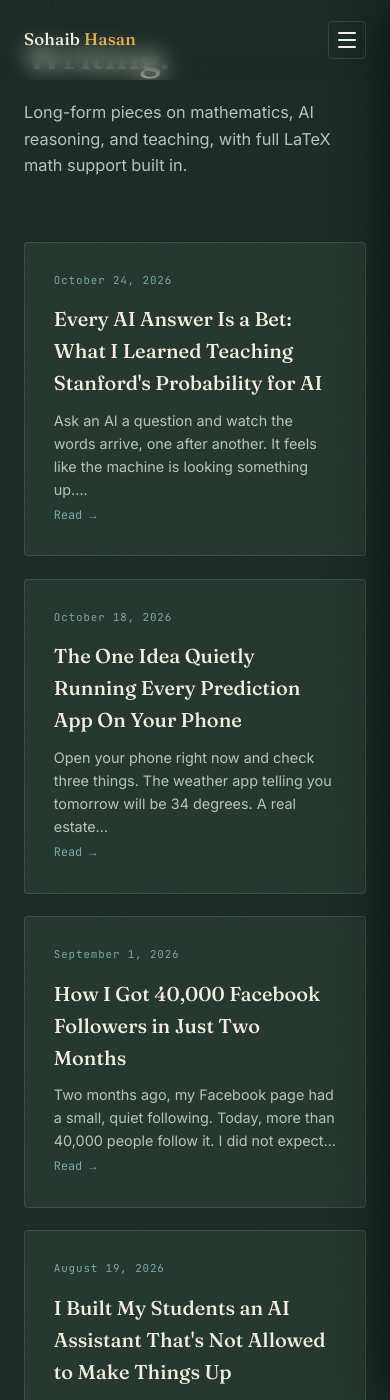
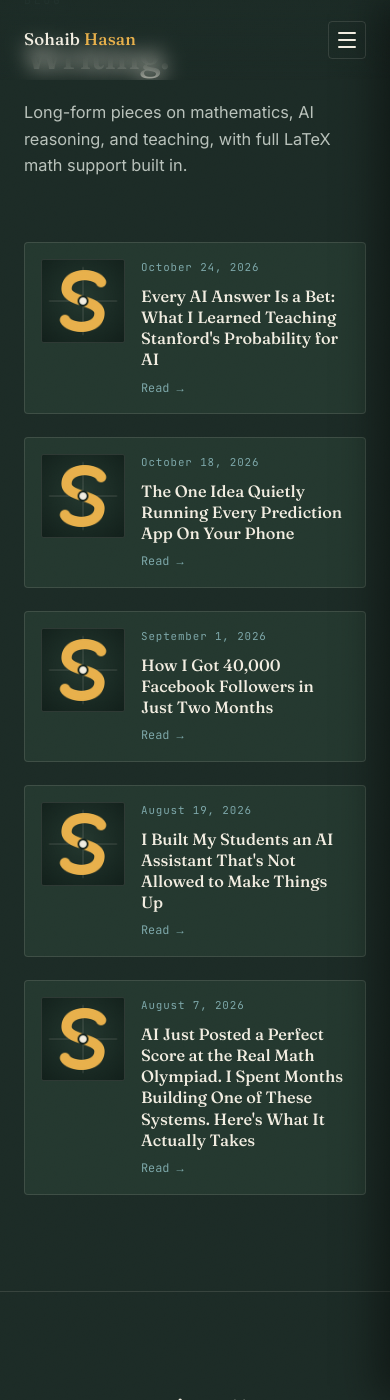
Before and after one commit to Sohaib-Hasan/Sohaib-Hasan.github.io, a Jekyll site: the page built from blog.html, in a window 390 px wide and 1400 px high, scrolled down 203 px. Built offline with Jekyll 4.4.1, drawn with Linux system fonts in a browser that asks for light colours; some of the changed text lies outside the part shown.

Commit message:
Add files via upload

```diff
--- a/blog.html
+++ b/blog.html
@@ -62,14 +62,25 @@
 
 <section class="block" id="posts" style="border-top:none; padding-top:1rem;">
   {% if site.posts.size > 0 %}
-  <div class="card-grid">
+  <!--
+    THUMBNAILS: add one line to a post's front matter to give it a square (1:1) thumbnail:
+      thumbnail: /images/blog/my-post.png
+    Any image works, it is cropped to a centred square automatically. A post without a thumbnail
+    shows the site icon instead, so every row stays aligned.
+  -->
+  <div class="post-list">
     {% for post in site.posts %}
-    <div class="card">
-      <span class="card-tag">{{ post.date | date: "%B %-d, %Y" }}</span>
-      <h3>{{ post.title }}</h3>
-      <p>{{ post.excerpt | strip_html | strip_newlines | truncatewords: 22 }}</p>
-      <a class="proj-link" href="{{ post.url }}">Read →</a>
-    </div>
+    {% assign thumb = post.thumbnail | default: "/apple-touch-icon.png" %}
+    {% unless thumb contains "://" %}{% assign thumb = thumb | prepend: "/" | replace: "//", "/" %}{% endunless %}
+    <a class="post-row" href="{{ post.url }}">
+      <span class="post-thumb"><img src="{{ thumb }}" alt="" width="336" height="336" loading="lazy" decoding="async"></span>
+      <span class="post-body">
+        <span class="card-tag">{{ post.date | date: "%B %-d, %Y" }}</span>
+        <h3>{{ post.title }}</h3>
+        <p>{{ post.excerpt | strip_html | strip_newlines | truncatewords: 22 }}</p>
+        <span class="proj-link">Read →</span>
+      </span>
+    </a>
     {% endfor %}
   </div>
   {% else %}
--- a/notes-stanford-pai.html
+++ b/notes-stanford-pai.html
@@ -73,7 +73,10 @@
       <p style="color:var(--chalk-dim); font-size:0.98rem;">After each class I write detailed worked solutions and build a Manim animation that shows the week's ideas moving. Everything lands here, one week at a time.</p>
     </div>
     <div>
-      <a class="btn primary" href="https://www.youtube.com/playlist?list=PLUR1g6hiXfoQ" target="_blank" rel="noopener">Watch the full playlist →</a>
+      <div style="display:flex; flex-wrap:wrap; gap:0.8rem;">
+        <a class="btn primary" href="https://www.youtube.com/playlist?list=PLUR1g6hiXfoQ" target="_blank" rel="noopener">Video Animations →</a>
+        <a class="btn primary" href="notes-stanford-pai-pdfs.html">PDFs →</a>
+      </div>
       <p style="margin-top:1.2rem; font-size:0.85rem;">
         <a class="proj-link" href="/blog/every-ai-answer-is-a-bet-teaching-stanford-probability-for-ai/">Read the blog post</a> ·
         <a class="proj-link" href="teaching.html#stanford">About my section</a>
--- a/sitemap.xml
+++ b/sitemap.xml
@@ -9,6 +9,7 @@
   <url><loc>https://sohaib-hasan.github.io/notes-mathematics.html</loc><priority>0.7</priority></url>
   <url><loc>https://sohaib-hasan.github.io/notes-statistics.html</loc><priority>0.4</priority></url>
   <url><loc>https://sohaib-hasan.github.io/notes-stanford-pai.html</loc><priority>0.8</priority></url>
+  <url><loc>https://sohaib-hasan.github.io/notes-stanford-pai-pdfs.html</loc><priority>0.7</priority></url>
   <url><loc>https://sohaib-hasan.github.io/notes-igcse.html</loc><priority>0.8</priority></url>
   <url><loc>https://sohaib-hasan.github.io/work-with-me.html</loc><priority>0.9</priority></url>
   <url><loc>https://sohaib-hasan.github.io/blog/</loc><priority>0.6</priority></url>
--- a/style.css
+++ b/style.css
@@ -399,6 +399,34 @@ button.btn{ font-family:inherit; cursor:pointer; background:none; color:inherit;
 .btn.outline:hover{ border-color:var(--gold); color:var(--gold); }
 .btn[disabled]{ opacity:0.45; cursor:not-allowed; pointer-events:none; }
 
+/* ---- blog index: rows with a square (1:1) thumbnail beside the title ---- */
+.post-list{ display:flex; flex-direction:column; gap:1.4rem; max-width:900px; }
+.post-row{
+  display:flex; align-items:flex-start; gap:1.6rem;
+  background:var(--board-light); border:1px solid var(--line); border-radius:4px;
+  padding:1.4rem; transition:border-color 0.25s, transform 0.25s;
+}
+.post-row:hover{ border-color:var(--gold); transform:translateY(-3px); }
+.post-thumb{
+  flex:none; display:block; width:168px; aspect-ratio:1 / 1;
+  border-radius:3px; overflow:hidden; background:var(--board-deep); border:1px solid var(--line);
+}
+.post-thumb img{ width:100%; height:100%; object-fit:cover; display:block; }
+.post-body{ flex:1; min-width:0; display:block; }
+.post-body .card-tag{ margin-bottom:0.6rem; }
+.post-body h3{
+  font-family:'Fraunces', serif; font-weight:500; font-size:1.3rem; line-height:1.3;
+  margin-bottom:0.6rem;
+}
+.post-body p{ color:var(--chalk-dim); font-size:0.9rem; margin-bottom:0.8rem; }
+@media(max-width:600px){
+  .post-row{ gap:1rem; padding:1rem; }
+  .post-thumb{ width:84px; }
+  .post-body h3{ font-size:1.02rem; margin-bottom:0.4rem; }
+  .post-body p{ display:none; }
+  .post-body .proj-link{ display:block; margin-top:0.5rem; }
+}
+
 /* ---- notes: folders ---- */
 .folder-grid{ display:grid; grid-template-columns:1fr; gap:1.4rem; }
 @media(min-width:600px){ .folder-grid{ grid-template-columns:repeat(2, 1fr); } }
```
Also changed, not shown: other parts of notes-stanford-pai.html (+1 -0 lines), notes-stanford-pai-pdfs.html (added, +127 -0 lines), README.md, apple-touch-icon.png, favicon-16x16.png, favicon-32x32.png, favicon.ico.
